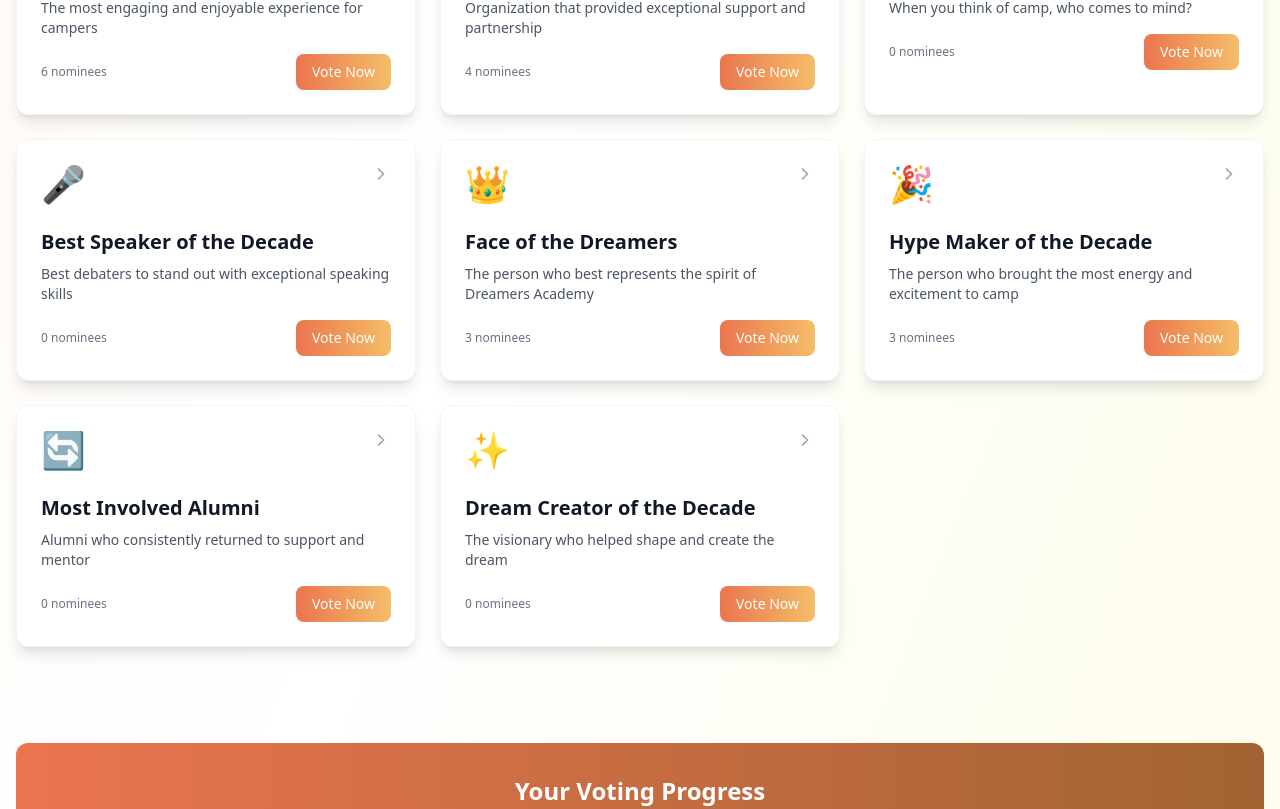
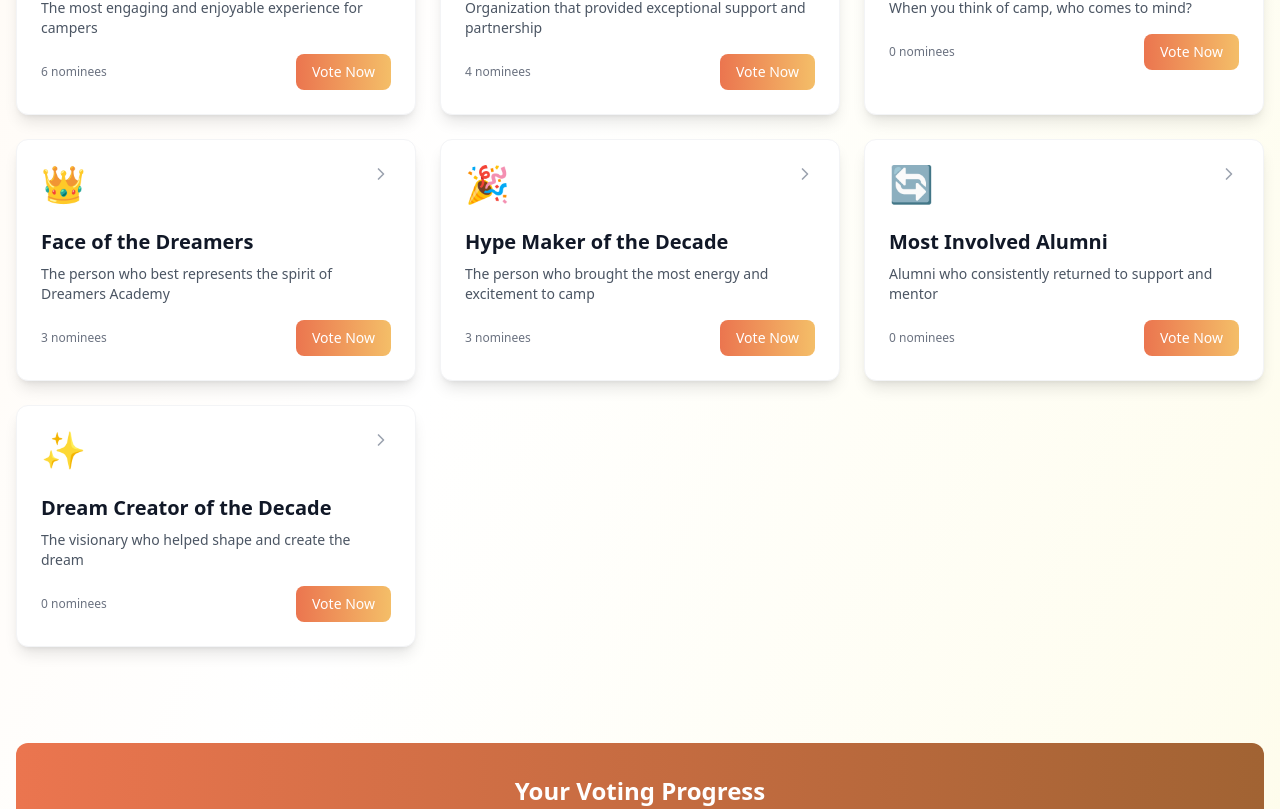
Before and after one commit to rex-vava/iDebateDAC25, a React (Vite) app: page / in a window 1280 px wide. Shown: the part 1811-2620 px from the top of the page. Built offline with nearby package versions, Linux system fonts and the light colour scheme.

Commit message:
Updated categories.ts

```diff
--- a/src/data/categories.ts
+++ b/src/data/categories.ts
@@ -107,13 +107,6 @@ export const categories: Category[] = [
     nominees: []
   },
   {
-    id: 'best-speaker',
-    title: 'Best Speaker of the Decade',
-    icon: '🎤',
-    description: 'Best debaters to stand out with exceptional speaking skills',
-    nominees: []
-  },
-  {
     id: 'face-dreamers',
     title: 'Face of the Dreamers',
     icon: '👑',
```
